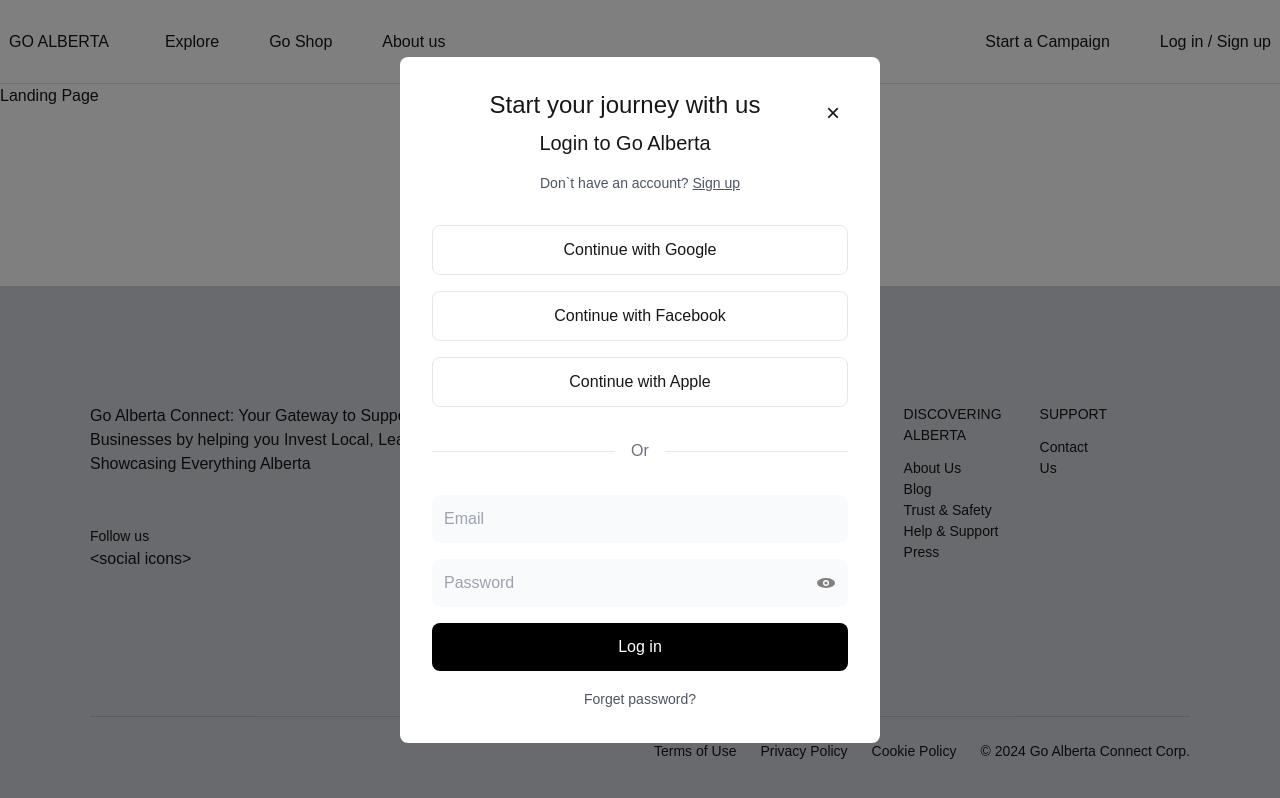
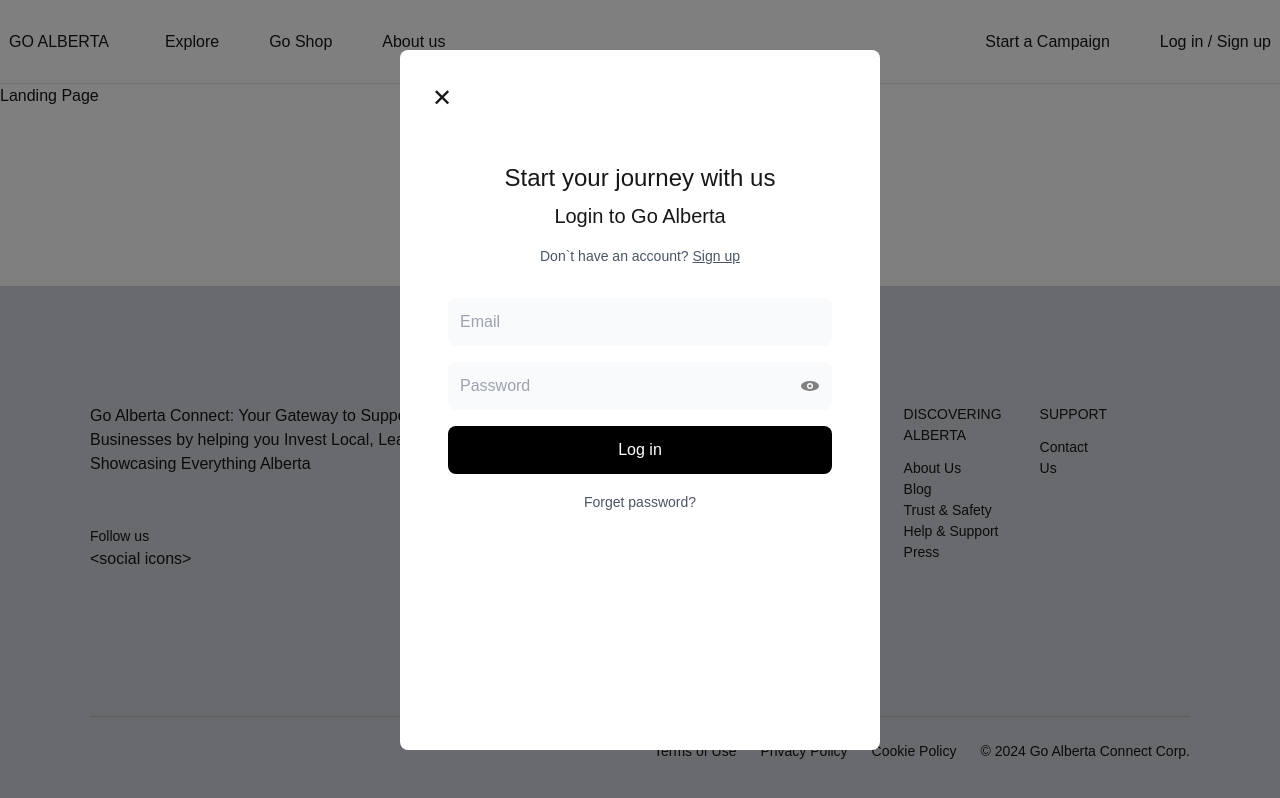
Before and after one commit to vakulinina/go-alberta, a Next.js app: page / in a window 1280 px wide. Both pictures are taken after a click on the button "Log in / Sign up". Built offline with nearby package versions, Linux system fonts and the light colour scheme.

Commit message:
feat: Login Board UI

```diff
--- a/src/components/loginBoard.tsx
+++ b/src/components/loginBoard.tsx
@@ -16,9 +16,9 @@
   }
 
   return (
-    <div className="w-full max-w-[480px] rounded-lg bg-white p-8">
-      <button onClick={onClose} className="float-right p-2">
-        <span className="text-2xl">&times;</span>
+    <div className="relative min-h-[700px] w-full max-w-[480px] rounded-lg bg-white p-12 pt-28">
+      <button onClick={onClose} className="absolute left-6 top-6 p-2">
+        <span className="text-2xl">✕</span>
       </button>
       <div className="mb-8 text-center">
         <h1 className="mb-2 text-2xl">Start your journey with us</h1>
@@ -31,43 +31,6 @@
         </p>
       </div>
 
-      <div className="mb-8 space-y-4">
-        <button className="flex w-full items-center justify-center gap-2 rounded-lg border p-3">
-          {/*   <Image
-            src="/icons/google.svg"
-            alt="Google"
-            width={20}
-            height={20}
-          />
-          */}
-          Continue with Google
-        </button>
-        <button className="flex w-full items-center justify-center gap-2 rounded-lg border p-3">
-          {/*}      <Image
-            src="/icons/facebook.svg"
-            alt="Facebook"
-            width={20}
-            height={20}
-          />
-          */}
-          Continue with Facebook
-        </button>
-        <button className="flex w-full items-center justify-center gap-2 rounded-lg border p-3">
-          {/*      <Image
-            src="/icons/apple.svg"
-            alt="Apple"
-            width={20}
-            height={20}
-          />
-          */}
-          Continue with Apple
-        </button>
-      </div>
-      <div className="mb-8 flex items-center gap-4">
-        <div className="h-[1px] flex-1 bg-gray-200"></div>
-        <span className="text-gray-500">Or</span>
-        <div className="h-[1px] flex-1 bg-gray-200"></div>
-      </div>
       <form onSubmit={handleLogin} className="space-y-4">
         <div>
           <input
```
